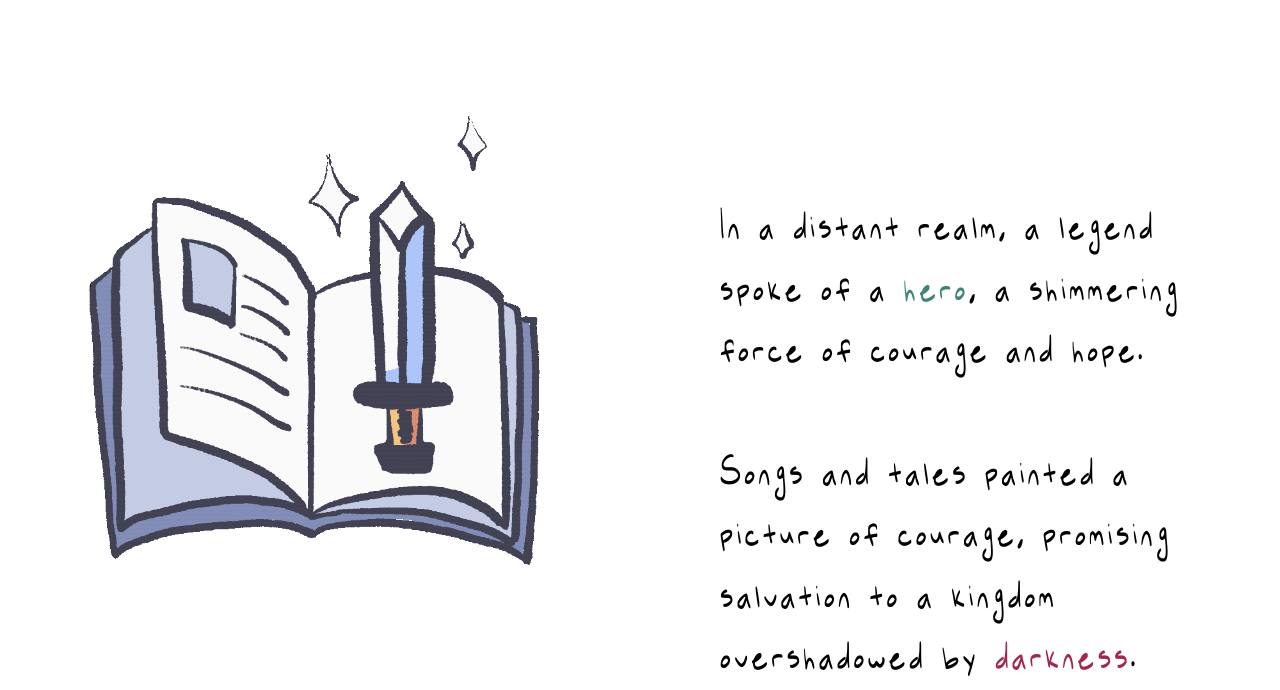
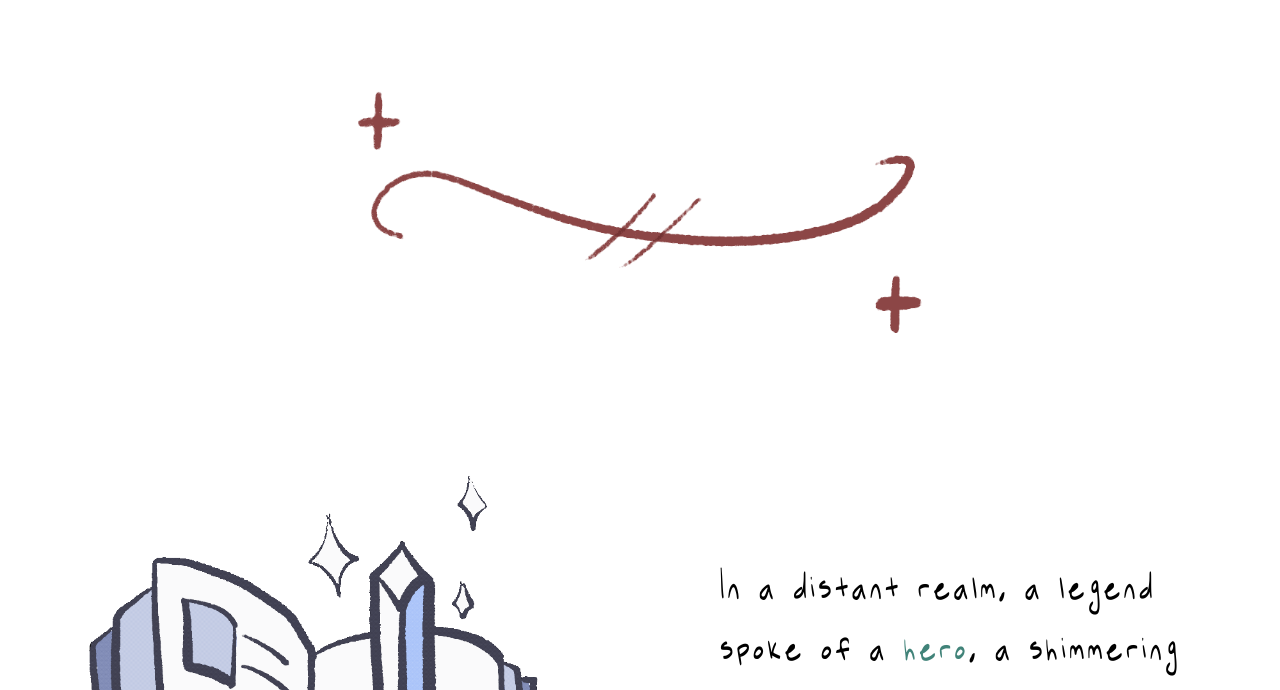
Before and after one commit to cwyptid/hero, a plain HTML site: page index.html in a window 1280 px wide. Shown: the part 878-1568 px from the top of the page. Drawn offline with nearby package versions, Linux system fonts and the light colour scheme.

Commit message:
Adding favicon and dividers.

```diff
--- a/index.html
+++ b/index.html
@@ -1,5 +1,6 @@
 <html>
   <head>
+    <link rel="icon" type="image/x-icon" href="./images/favicon.png" />
     <link rel="stylesheet" href="./styles/style.css" />
     <link
       rel="stylesheet"
@@ -13,6 +14,8 @@
       <div class="titleimg"></div>
     </section>
 
+    <div id="titlediv" class="divider"></div>
+
     <section data-aos="fade-up" class="imageleft">
       <div class="storyimg"></div>
       <p class="storyp">
@@ -23,6 +26,8 @@
         kingdom overshadowed by <span style="color: #a0284c">darkness</span>.
       </p>
     </section>
+
+    <div class="divider"></div>
 
     <section data-aos="fade-up" class="imageright">
       <div class="heroimg"></div>
@@ -40,6 +45,8 @@
       </p>
     </section>
 
+    <div class="divider"></div>
+
     <section data-aos="fade-up" class="imageleft">
       <div class="villainimg"></div>
       <p>
--- a/styles/style.css
+++ b/styles/style.css
@@ -249,7 +249,25 @@ p {
   margin-top: -1.5em;
 }
 
+.divider {
+  content: url("../images/divider.png");
+  display: block;
+  margin: auto;
+  padding: 1em;
+  width: 100%;
+  height: auto;
+  max-width: 800px;
+}
+
 @media screen and (min-width: 1000px) {
+  #titlediv {
+    padding-bottom: 4em !important;
+  }
+
+  .full {
+    margin-bottom: -4em;
+  }
+
   .titleimg {
     content: url("../images/desktop.gif");
     margin-bottom: 3em;
```
Also changed, not shown: images/divider.png (added), images/favicon.png (added), 1 other file.
